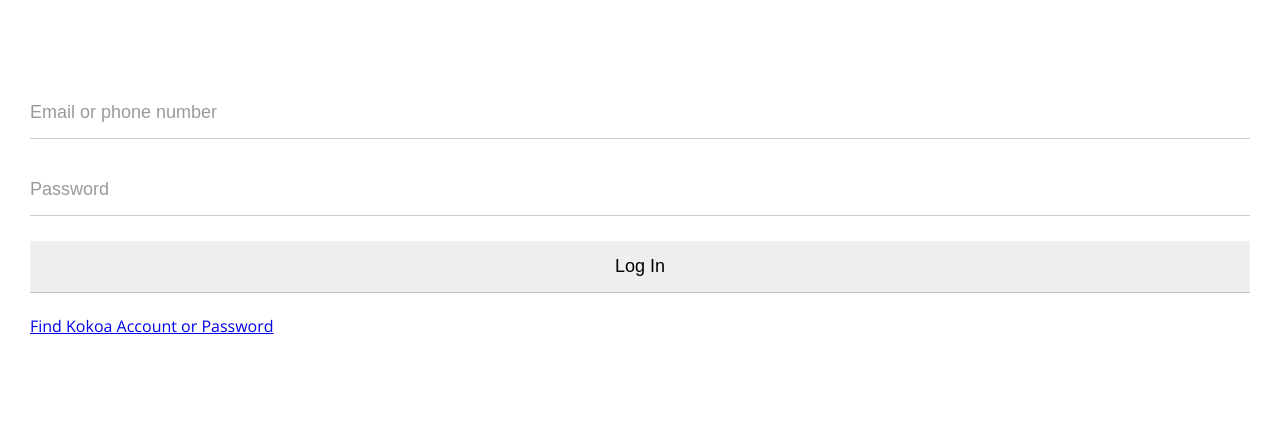
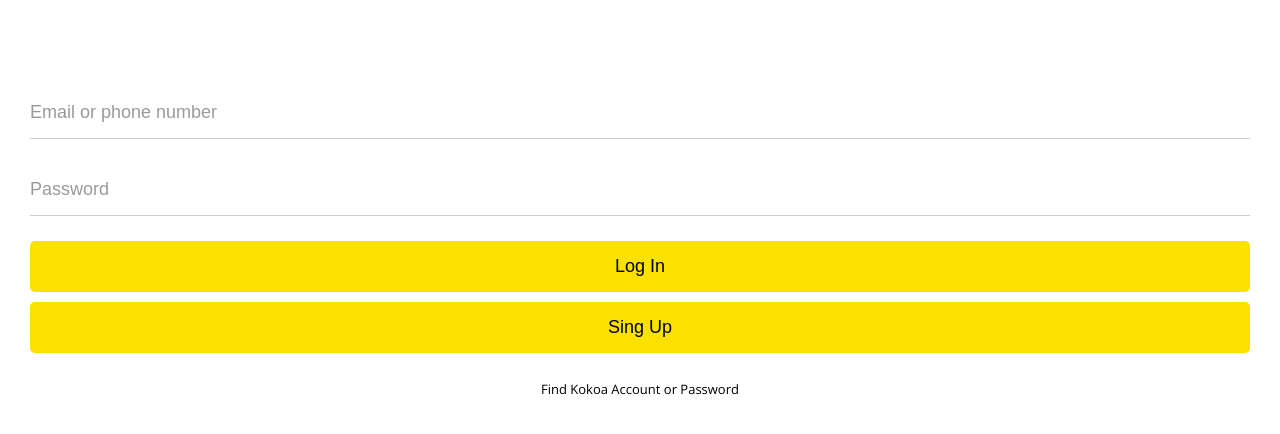
Before and after one commit to JGW-Korea/kokoa-clone-2022-nomad, a plain HTML site: page index.html in a window 1280 px wide. Shown: the part 196-630 px from the top of the page. Drawn offline with nearby package versions, Linux system fonts and the light colour scheme.

Commit message:
Update style.css / index new input

```diff
--- a/css/styles.css
+++ b/css/styles.css
@@ -34,9 +34,12 @@ body {
   border: none;
   padding: 15px 0px;
   font-size: 18px;
+  margin-bottom: 25px;
+}
+
+#login-form input:not([type="submit"]) {
   border-bottom: 1px solid rgba(0, 0, 0, 0.2);
-  margin-bottom: 25px;
-  transition: border-color 0.3s ease-in-out;
+  transition: 0.3s ease-in-out;
 }
 
 #login-form input::placeholder {
@@ -46,3 +49,16 @@ body {
 #login-form input:focus {
   border-color: var(--yellow);
 }
+#login-form input[type="submit"] {
+  background-color: var(--yellow);
+  cursor: pointer;
+  border-radius: 5px;
+  margin-bottom: 10px;
+}
+#login-form a {
+  text-align: center;
+  text-decoration: none;
+  color: inherit;
+  font-size: 13px;
+  padding: 20px 0px;
+}
--- a/index.html
+++ b/index.html
@@ -37,6 +37,7 @@
       <input type="text" placeholder="Email or phone number" />
       <input type="password" placeholder="Password" />
       <input type="submit" value="Log In" />
+      <input type="submit" value="Sing Up" />
       <a href="#">Find Kokoa Account or Password</a>
     </form>
 
```
